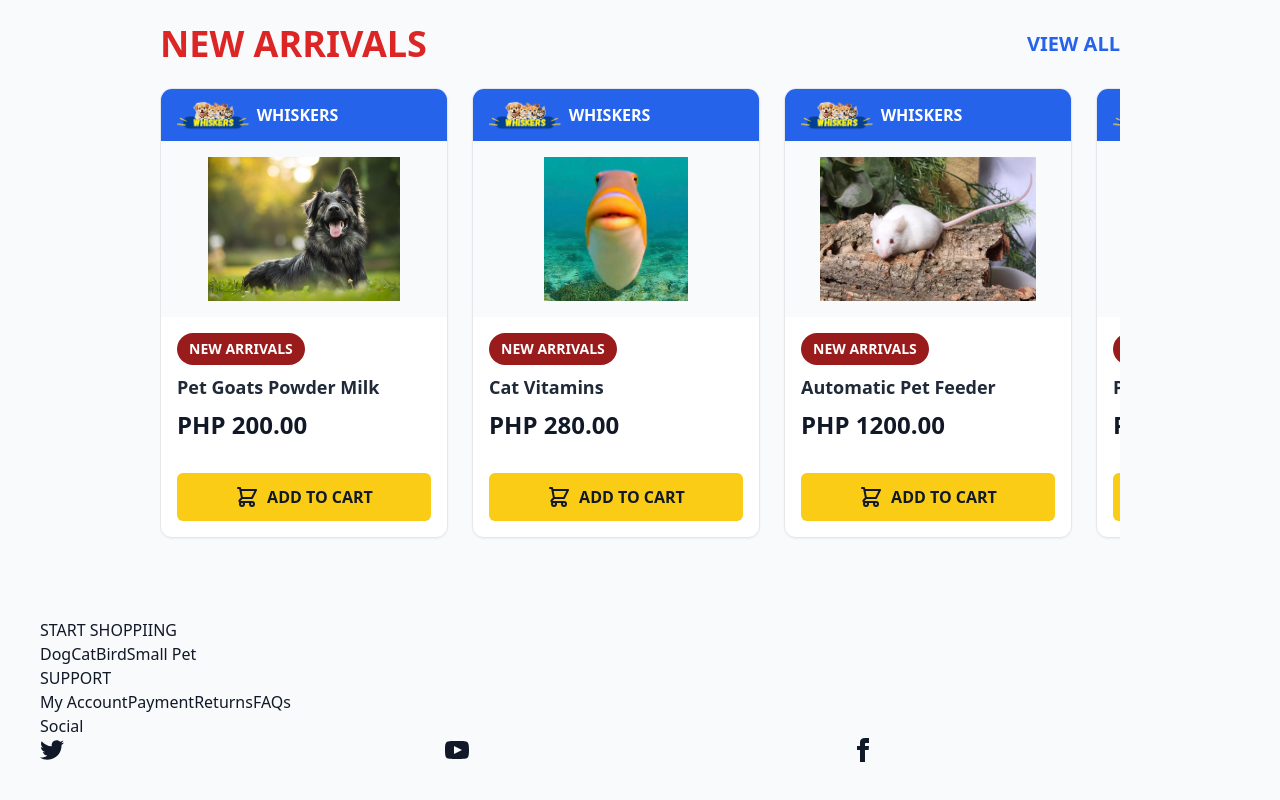
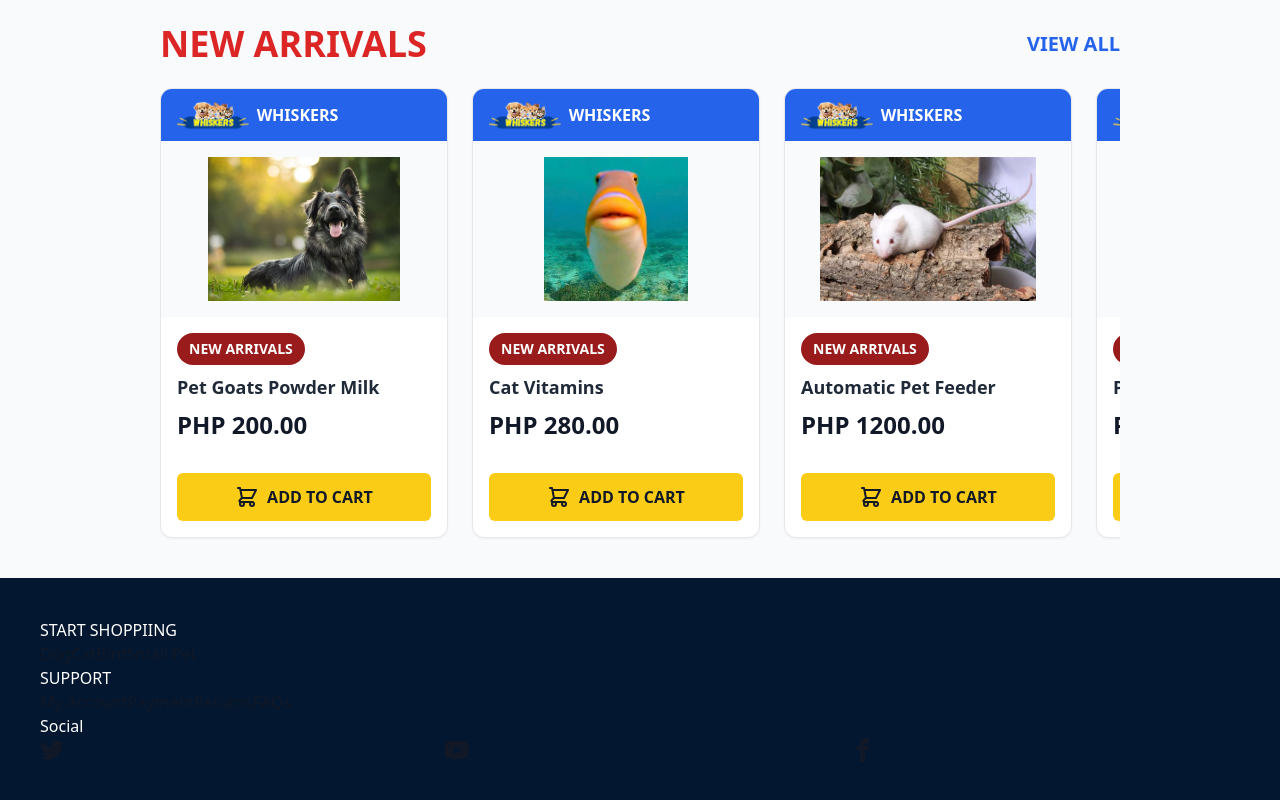
Before and after one commit to banderitax5/whiskers-prototype, a React (Vite) app in the folder frontend/: page / in a window 1280 px wide. Shown: the part 1874-2674 px from the top of the page. Built offline with nearby package versions, Linux system fonts and the light colour scheme; no server answers.

Commit message:
footer by nat-feature

```diff
--- a/frontend/src/components/Footer.jsx
+++ b/frontend/src/components/Footer.jsx
@@ -2,9 +2,9 @@ import React from "react";
 
 function Footer() {
   return (
-    <footer className="footer sm:footer-horizontal bg-base-300 text-base-content p-10">
+    <footer className="footer sm:footer-horizontal bg-[#031730] text-base-content p-10">
       <nav>
-        <h6 className="footer-title">START SHOPPIING</h6>
+        <h6 className="footer-title text-white">START SHOPPIING</h6>
         <a className="link link-hover">Dog</a>
         <a className="link link-hover">Cat</a>
         <a className="link link-hover">Bird</a>
@@ -12,7 +12,7 @@ function Footer() {
       </nav>
 
       <nav>
-        <h6 className="footer-title">SUPPORT</h6>
+        <h6 className="footer-title text-white">SUPPORT</h6>
         <a className="link link-hover">My Account</a>
         <a className="link link-hover">Payment</a>
         <a className="link link-hover">Returns</a>
@@ -20,7 +20,7 @@ function Footer() {
       </nav>
 
       <nav>
-        <h6 className="footer-title">Social</h6>
+        <h6 className="footer-title text-white">Social</h6>
         <div className="grid grid-flow-col gap-4">
           <a>
             <svg xmlns="http://www.w3.org/2000/svg" width="24" height="24" viewBox="0 0 24 24" className="fill-current">
```
